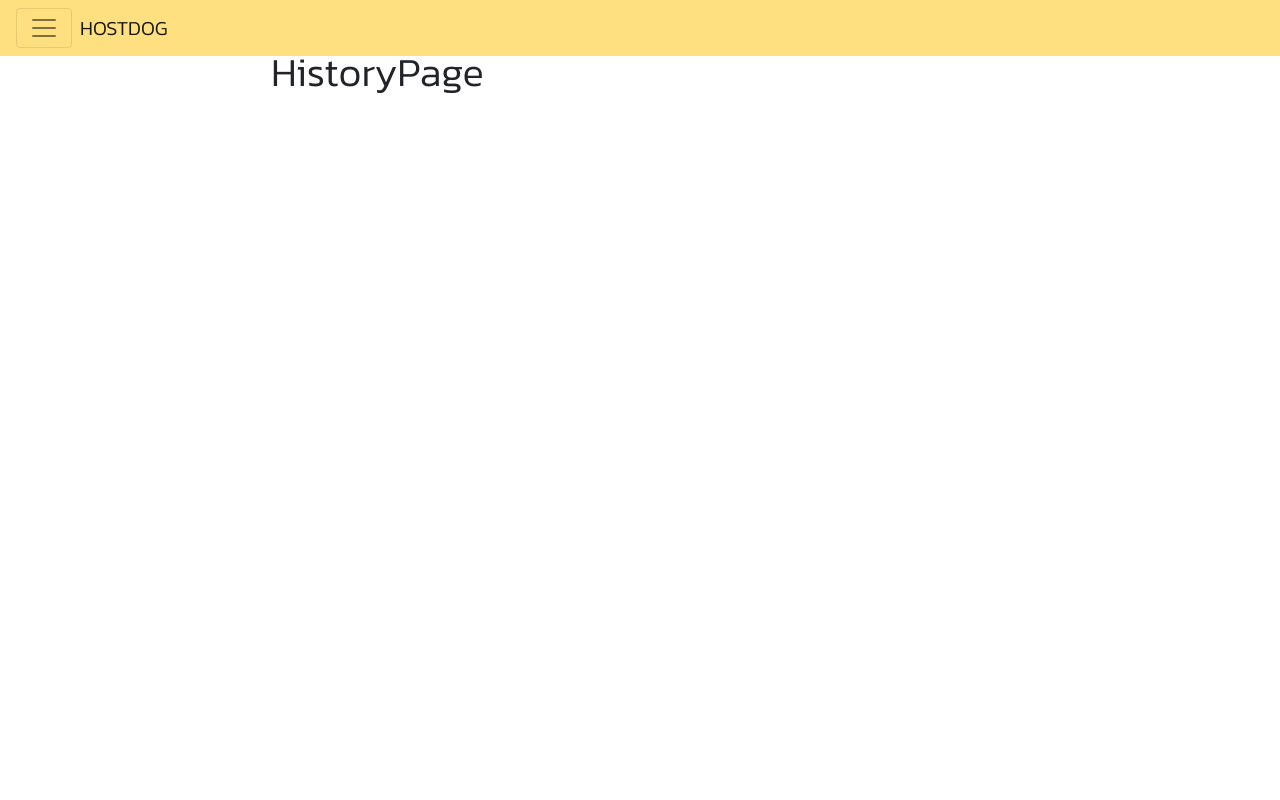
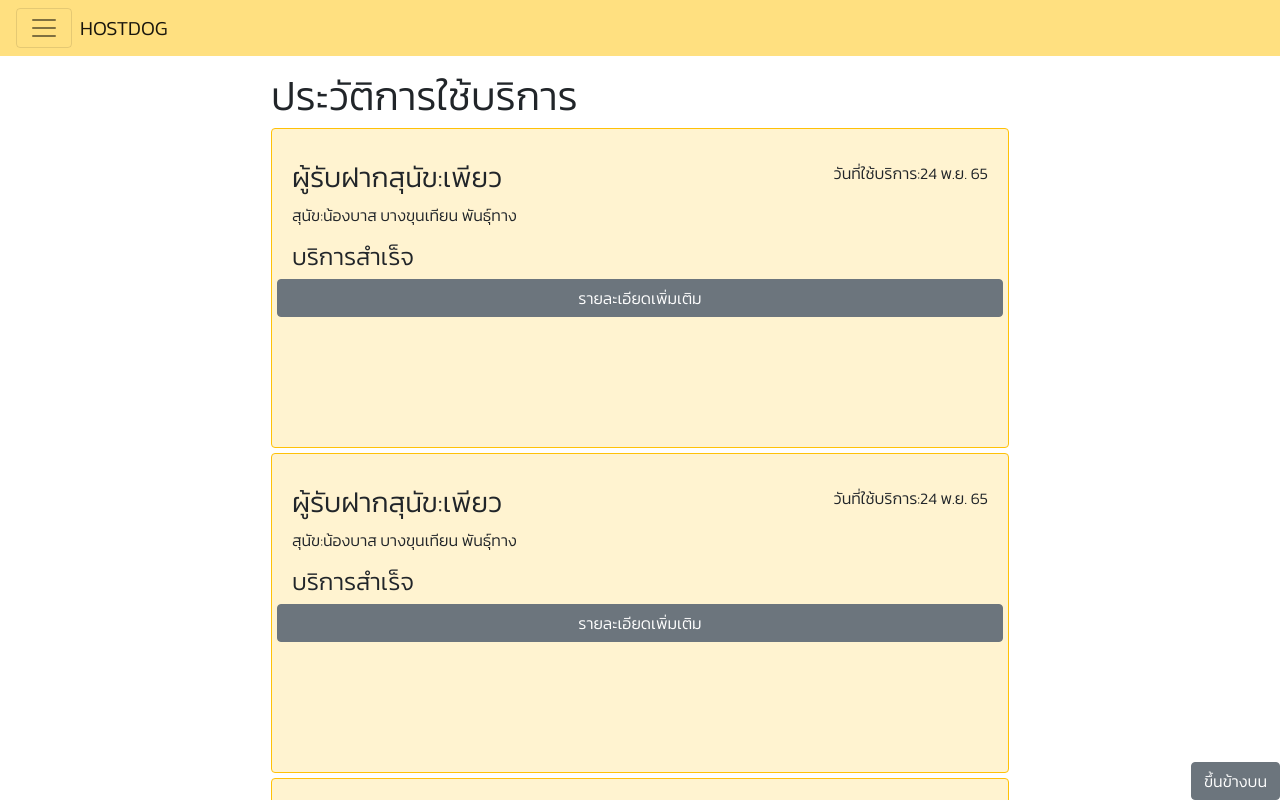
Before and after one commit to Hostdogs/Hostdog-Frontend, a React (Create React App) app in the folder frontend/: page /history in a window 1280 px wide. Shown: the top 800 px of the page. Built offline with nearby package versions, Linux system fonts and the light colour scheme.

Commit message:
infinite scroll

```diff
--- /dev/null
+++ b/frontend/src/components/HistoryPage/History.js
@@ -0,0 +1,45 @@
+import { faAlignRight } from "@fortawesome/free-solid-svg-icons";
+import React from "react";
+import { Card, CardTitle, CardText, Button, Col, Row } from "reactstrap";
+export default function History({ history }) {
+  return (
+    <div>
+      <Card
+        body
+        outline
+        color="warning"
+        className="history"
+        style={{
+          background: "#fff3d0",
+          height: "40vh",
+          margin: "5px 0px",
+        }}
+      >
+        <CardTitle tag="h5"></CardTitle>
+        <Row>
+          <Col>
+            <h3>ผู้รับฝากสุนัข:{history.host}</h3>
+          </Col>
+          <Col>
+            <p style={{ textAlign: "right" }}>วันที่ใช้บริการ:{history.date}</p>
+          </Col>
+        </Row>
+        <CardText>
+          <p>สุนัข:{history.dog}</p>
+          <Row>
+            <Col>
+              <h4>{history.status}</h4>
+            </Col>
+          </Row>
+          <Row>
+
+              <Button style={{ width: "100%", minWidth: "100px",float:"right " }}>
+                รายละเอียดเพิ่มเติม
+              </Button>
+
+          </Row>
+        </CardText>
+      </Card>
+    </div>
+  );
+}
--- a/frontend/src/components/HistoryPage/HistoryList.js
+++ b/frontend/src/components/HistoryPage/HistoryList.js
@@ -1,11 +1,98 @@
 import React from 'react'
-import {Container} from 'reactstrap'
+import {Container,Button} from 'reactstrap'
+import { useState } from "react";
+import History from "./History";
+import InfiniteScroll from 'react-infinite-scroll-component';
+const historyList=[
+{
+    id:1,
+    date:"24 พ.ย. 65",
+    dog: "น้องบาส บางขุนเทียน พันธุ์ทาง",
+    host:"เพียว",
+    status: "บริการสำเร็จ",
+},
+{
+    id:2,
+    date:"24 พ.ย. 65",
+    dog: "น้องบาส บางขุนเทียน พันธุ์ทาง",
+    host:"เพียว",
+    status: "บริการสำเร็จ",
+},
+{
+    id:3,
+    date:"24 พ.ย. 65",
+    dog: "น้องบาส บางขุนเทียน พันธุ์ทาง",
+    host:"เพียว",
+    status: "บริการสำเร็จ",
+},
+{
+    id:4,
+    date:"24 พ.ย. 65",
+    dog: "น้องบาส บางขุนเทียน พันธุ์ทาง",
+    host:"เพียว",
+    status: "บริการสำเร็จ",
+}
+]
 export default function HistoryList() {
+
+    const [historyData,setHistoryData]=useState(historyList);
+
+    const [hasMore,setHasMore]=useState(true);
+
+    const fetchMoreData = () => {
+
+
+      if (historyData.length >= 12) {
+
+        setHasMore(false);
+
+        return;
+      }
+
+      // a fake async api call like which sends
+      // 20 more records in 1.5 secs
+      setTimeout(() => {
+        setHistoryData(
+            historyData.concat(historyList),
+        );
+
+
+      }, 1500);
+
+    };
+
+  const scrollToTop=()=>{
+    window.scrollTo({
+      top: 0,
+      behavior: "smooth"
+    });
+  }
     return (
-        <div>
+        <>
+               <InfiniteScroll
+          dataLength={historyData.length}
+          next={fetchMoreData}
+          hasMore={hasMore}
+          loader={<h4 style={{textAlign: "center"}}>Loading...</h4>}
+          endMessage={
+            <p style={{ textAlign: "center" }}>
+              <b>หมดแล้วครับ</b>
+            </p>
+          }
+>
+
             <Container style={{maxWidth:"60vw"}}>
-                <br/><br/><h1>HistoryPage</h1>
+                <br/><br/><br/><h1>ประวัติการใช้บริการ</h1>
+               {historyData.map((hd)=>(
+                   <History key={hd.id} history={hd}/>
+               ))}
+
             </Container>
-        </div>
+            </InfiniteScroll>
+            <Button onClick={scrollToTop} style={{position: "fixed", bottom: 0, right: 0}}>
+ขึ้นข้างบน
+
+</Button>
+        </>
     )
 }
```
